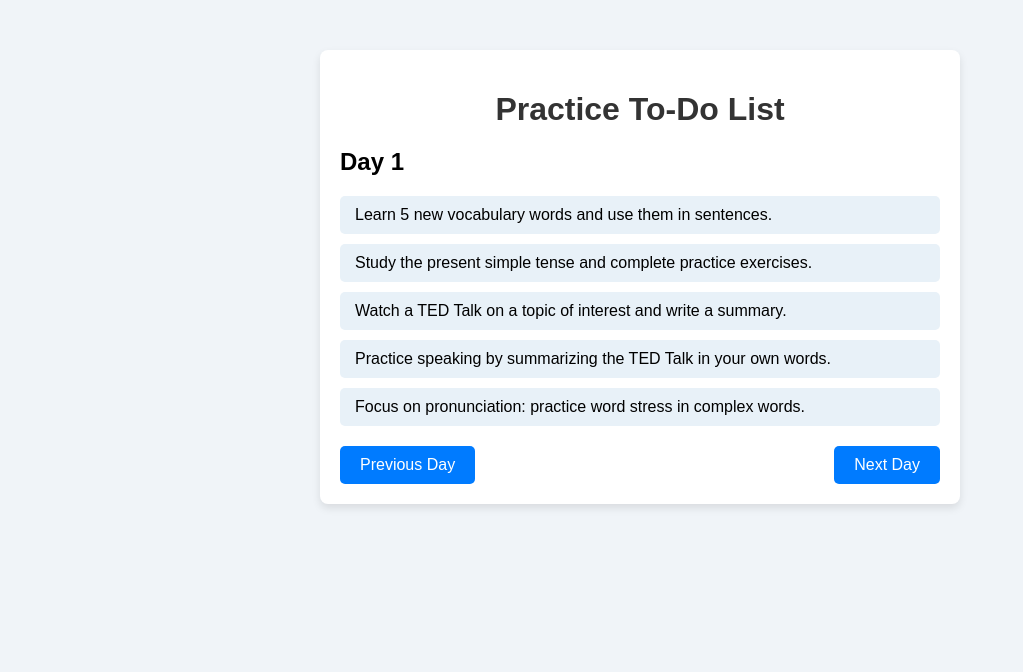
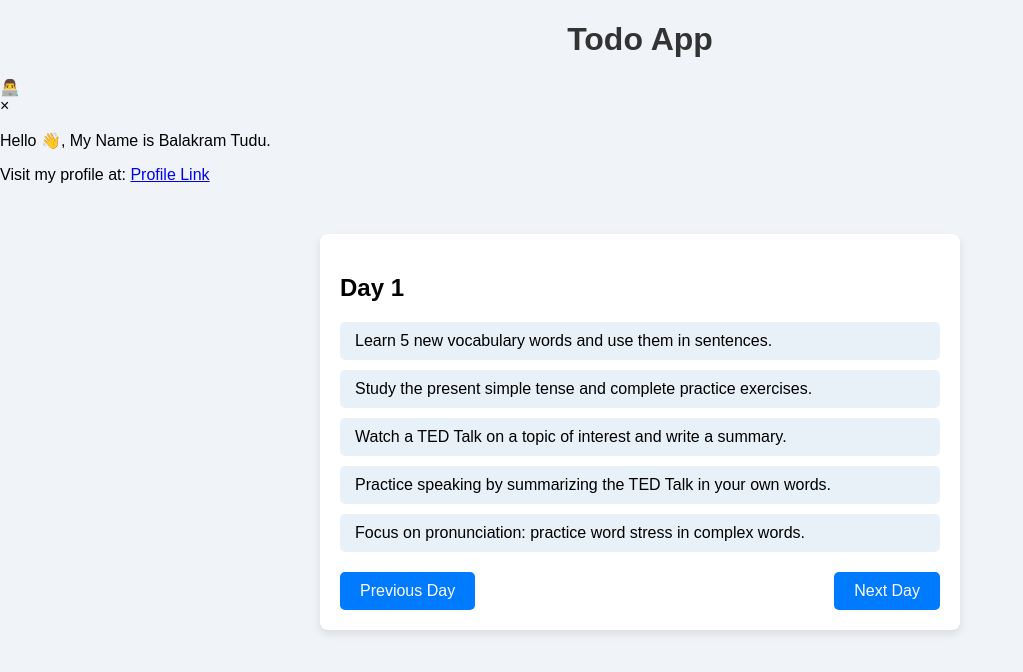
Before and after one commit to balakram/engtodo, a plain HTML site: page index.html in a window 1280 px wide. Shown: the whole page, without its empty margins (0-1023 px from the left). Drawn offline with Linux system fonts and the light colour scheme.

Commit message:
Update index.html

```diff
--- a/index.html
+++ b/index.html
@@ -3,14 +3,28 @@
 
 <head>
     <meta charset="UTF-8">
+    <meta http-equiv="X-UA-Compatible" content="IE=edge">
     <meta name="viewport" content="width=device-width, initial-scale=1.0">
-    <title>Practice To-Do List</title>
+    <title>Todo App</title>
     <link rel="stylesheet" href="styles.css">
 </head>
 
-<body>
+<bodyclass="dark-theme"> <!-- Add the dark-theme class to the body -->
+    <div class="header">
+        <h1>Todo App</h1>
+        <!-- Developer Icon -->
+        <span class="dev-icon">👨‍💻</span>
+    </div>
+    <div id="modal" class="modal">
+        <div class="modal-content">
+            <span class="close">&times;</span>
+            <p>Hello 👋, My Name is Balakram Tudu.</p>
+            <p>Visit my profile at: <a href="https://balakram.github.io/balakramtudu/index.html" target="_blank">Profile
+                    Link</a></p>
+        </div>
+    </div>
     <div class="container">
-        <h1>Practice To-Do List</h1>
+        <!--<h1>Practice To-Do List</h1>-->
         <div id="day-container">
             <!-- Daily tasks will be dynamically generated here -->
         </div>
@@ -20,6 +34,6 @@
         </div>
     </div>
     <script src="scripts.js"></script>
-</body>
+    </body>
 
 </html>
```
